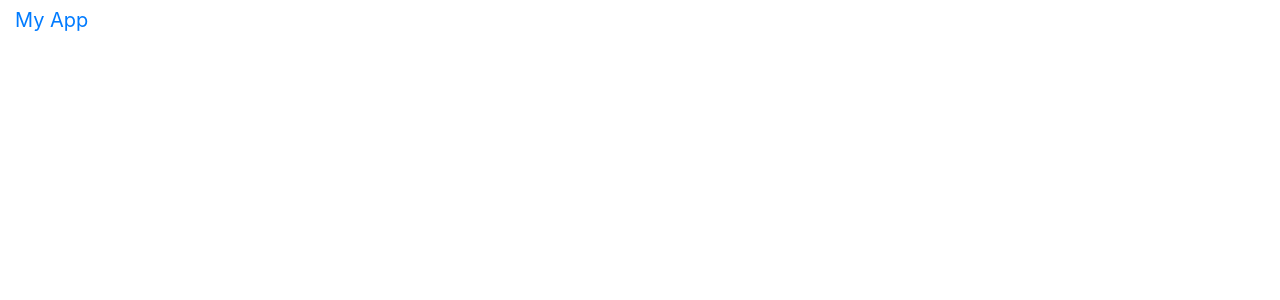
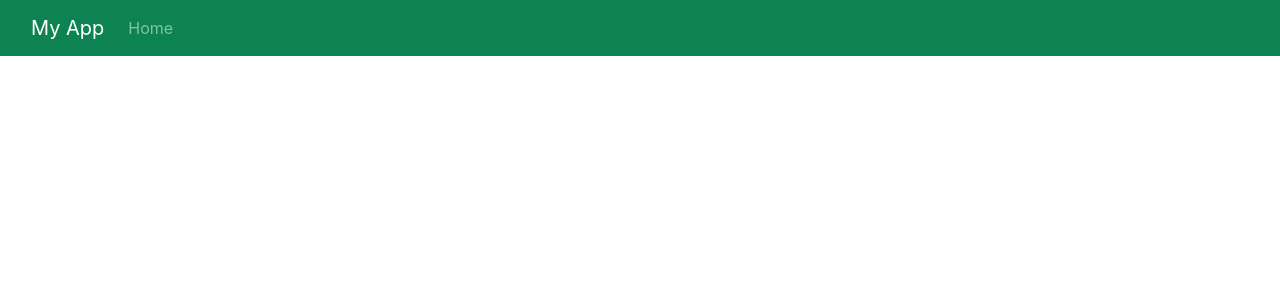
Before and after one commit to FrancoTr/react-ecommerce-classbasedcomponents, a React (Create React App) app: page / in a window 1280 px wide. Shown: the top 300 px of the page. Built offline with nearby package versions, Linux system fonts and the light colour scheme.

Commit message:
add slashes to dummy anchor links

```diff
--- a/src/App.jsx
+++ b/src/App.jsx
@@ -3,9 +3,9 @@ class NavBar extends Component {
   render() {
     return (
       <React.Fragment>
-        <nav classNameName="navbar navbar-expand-lg navbar-dark bg-dark navbar-style">
+        <nav className="navbar navbar-expand-lg navbar-dark bg-dark navbar-style">
           <div className="container-fluid">
-            <a className="navbar-brand" href="#">
+            <a className="navbar-brand" href="/#">
               My App
             </a>
             <button
@@ -22,7 +22,7 @@ class NavBar extends Component {
             <div className="collapse navbar-collapse" id="navbarSupportedContent">
               <ul className="navbar-nav me-auto mb-2 mb-lg-0">
                 <li className="nav-item">
-                  <a className="nav-link" href="#">
+                  <a className="nav-link" href="/#">
                     Home
                   </a>
                 </li>
```
